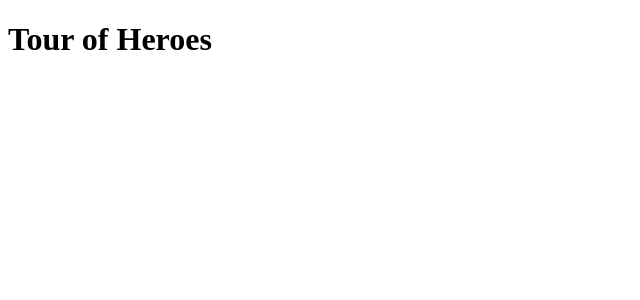
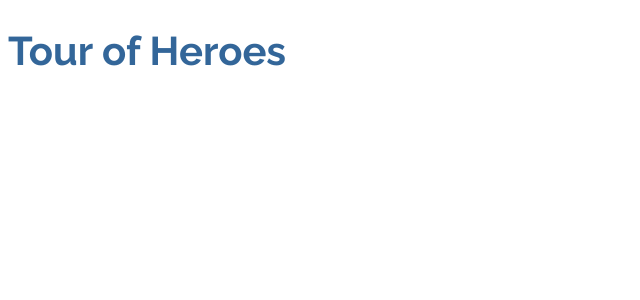
Before and after one commit to rjohnstonsymphony/Tour-of-heroes, an Angular app: page / in a window 1280 px wide. Shown: the top 300 px of the page, without its empty margins (0-640 px from the left). Built offline with nearby package versions, Linux system fonts and the light colour scheme.

Commit message:
Adds Lato and Raleway fonts, styles typography

```diff
--- a/src/app/app.component.css
+++ b/src/app/app.component.css
@@ -0,0 +1,21 @@
+h1 {
+    color: #369;
+    font-family: 'Raleway', Helvetica, sans-serif;
+    font-size: 250%;
+  }
+  h2, h3 {
+    color: #444;
+    font-family: 'Raleway', Helvetica, sans-serif;
+    font-weight: lighter;
+  }
+  body {
+    margin: 2em;
+  }
+  body, input[type="text"], button {
+    color: #333;
+    font-family: 'Lato', Georgia, serif;
+  }
+  /* everywhere else */
+  * {
+    font-family: 'Raleway', Helvetica, sans-serif;
+  }
--- a/src/index.html
+++ b/src/index.html
@@ -6,6 +6,9 @@
   <base href="/">
   <meta name="viewport" content="width=device-width, initial-scale=1">
   <link rel="icon" type="image/x-icon" href="favicon.ico">
+  <link rel="preconnect" href="https://fonts.googleapis.com">
+  <link rel="preconnect" href="https://fonts.gstatic.com" crossorigin>
+  <link href="https://fonts.googleapis.com/css2?family=Lato:wght@400;700&family=Raleway:wght@400;700&display=swap" rel="stylesheet">
 </head>
 <body>
   <app-root></app-root>
```
